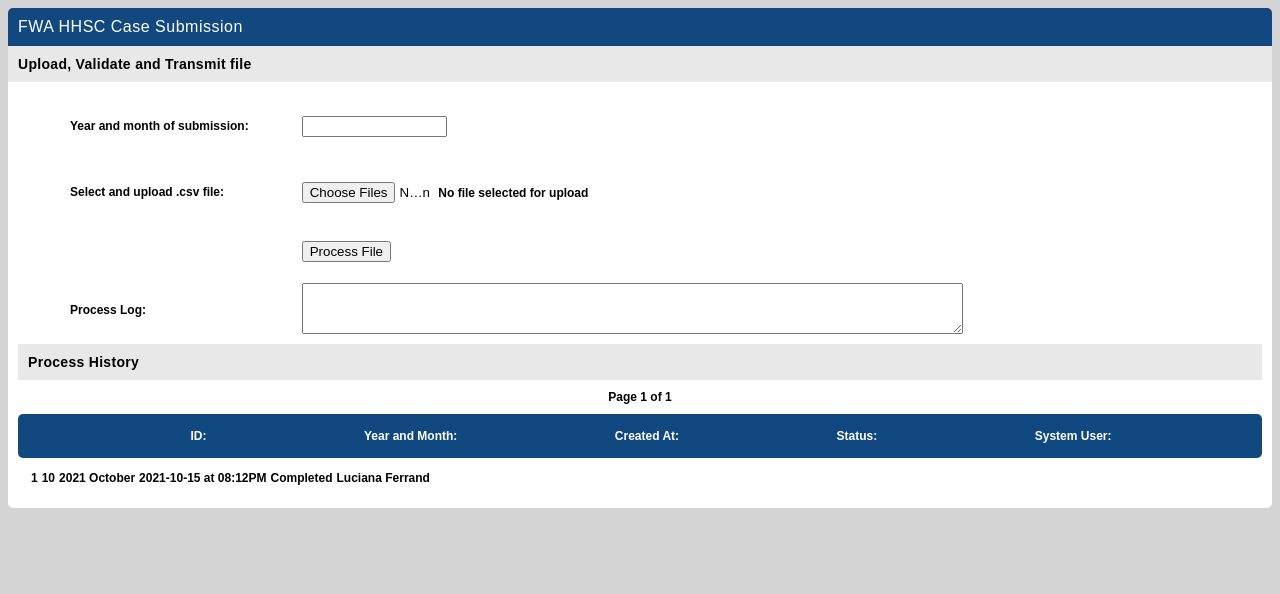
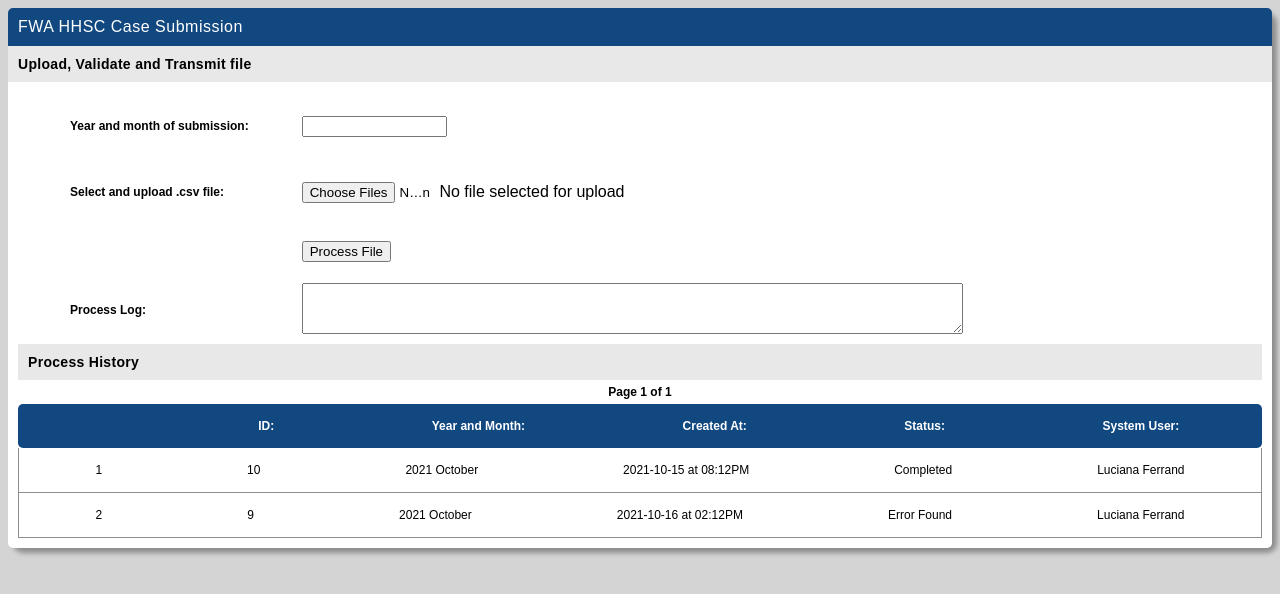
Before and after one commit to lbferrand/fwa_hhsc_case_submission, a plain HTML site: page index.html in a window 1280 px wide. Drawn offline with Linux system fonts and the light colour scheme.

Commit message:
Changes css and html

```diff
--- a/index.html
+++ b/index.html
@@ -91,16 +91,22 @@
           <div class="grid-item">Status:</div>
           <div class="grid-item">System User:</div>
         </div>
-        <table class="grid-item">
-          <tr>
-          <td>1</td>
-          <td>10</td>
-          <td>2021 October</td>
-          <td>2021-10-15 at 08:12PM</td>
-          <td>Completed</td>
-          <td>Luciana Ferrand</td>
-          </tr>
-        </table>
+        <div class="grid-container-result">
+          <div class="grid-item">1</div>
+          <div class="grid-item">10</div>
+          <div class="grid-item">2021 October</div>
+          <div class="grid-item">2021-10-15 at 08:12PM</div>
+          <div class="grid-item">Completed</div>
+          <div class="grid-item">Luciana Ferrand</div>
+        </div>
+        <div class="grid-container-result">
+          <div class="grid-item">2</div>
+          <div class="grid-item">9</div>
+          <div class="grid-item">2021 October</div>
+          <div class="grid-item">2021-10-16 at 02:12PM</div>
+          <div class="grid-item">Error Found</div>
+          <div class="grid-item">Luciana Ferrand</div>
+        </div>
         </div>
       </div>
     </div>
--- a/src/style.css
+++ b/src/style.css
@@ -6,6 +6,7 @@ body {
 .container {
   border-radius: 10px;
   background-color: white;
+  box-shadow: 5px 5px 5px #8d8d8d;
 }
 
 .box {
@@ -53,7 +54,7 @@ header {
   display: relative;
   font-size: 12px;
   text-align: center;
-  padding: 10px;
+  padding: 5px;
 }
 
 .grid-container {
@@ -74,19 +75,17 @@ header {
   padding: 10px;
   font-size: 12px;
   grid-row-start: 1;
-  grid-row-end: 3;
+  grid-row-end: 2;
+  text-align: center;
 }
 
-tr,
-th {
-  font-size: 14px;
-  font-weight: bold;
-  text-align: left;
-  padding: 8px;
+.grid-container-result {
+  display: grid;
+  column-gap: 2px;
+  background-color: white;
+  font-size: 12px;
+  padding: 5px;
+  border-left: 1px solid #8d8d8d;
+  border-right: 1px solid #8d8d8d;
+  border-bottom: 1px solid #8d8d8d;
 }
-
-td {
-  font-size: 12px;
-  font-weight: bold;
-  text-align: left;
-}
```
